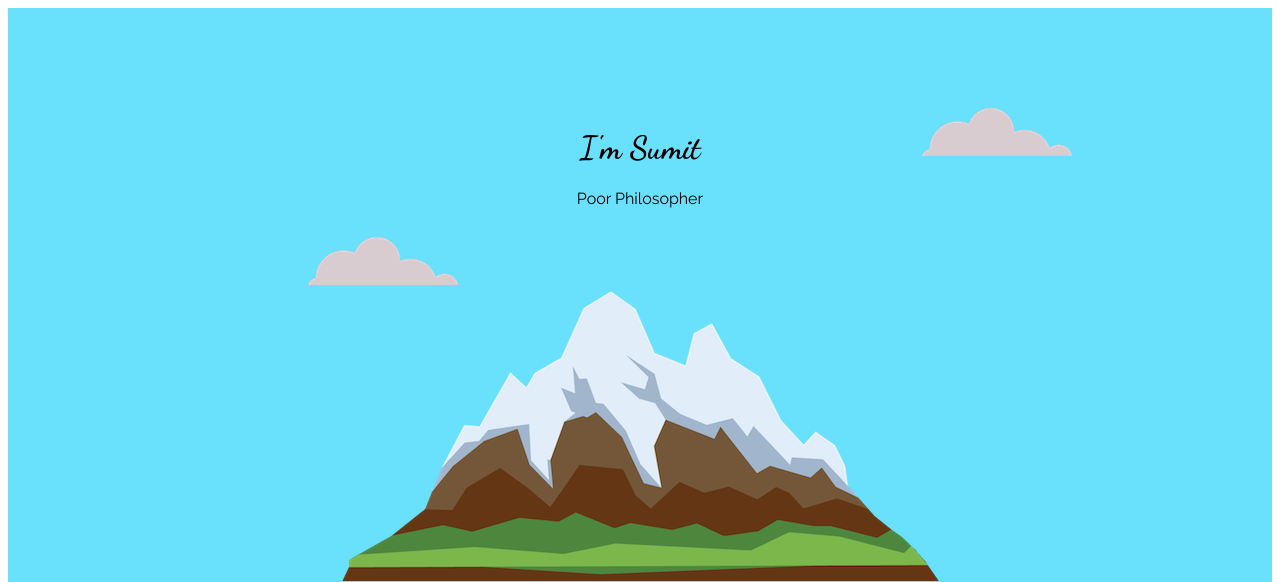
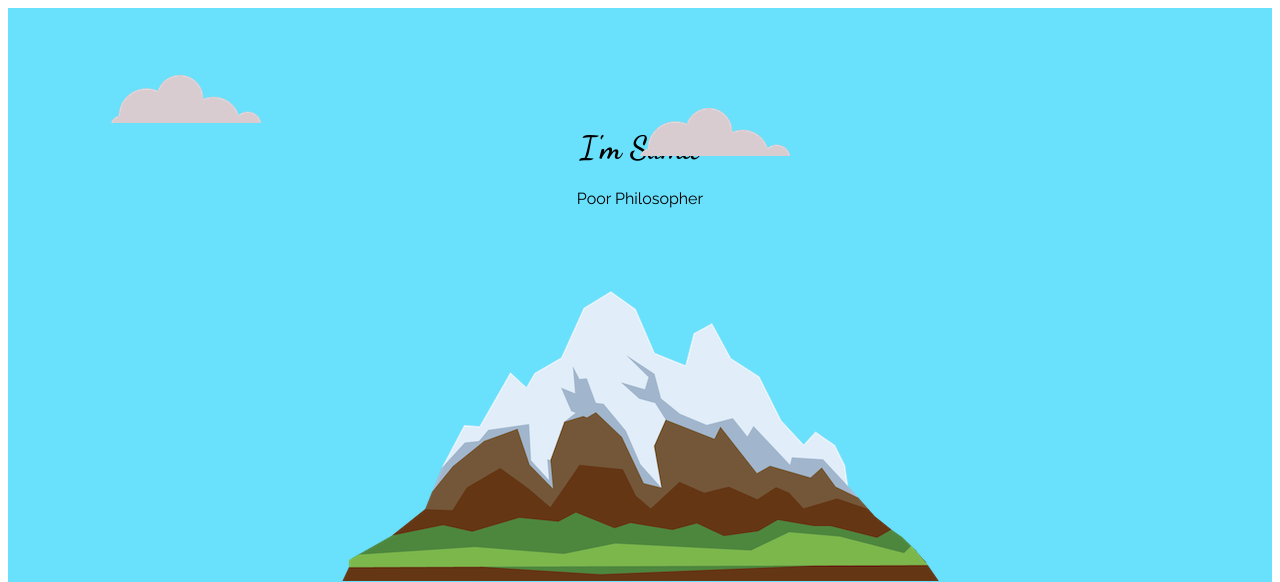
Before and after one commit to skybiet89/mysite, a plain HTML site: page index.html in a window 1280 px wide. Shown: the top 582 px of the page. Drawn offline with Linux system fonts and the light colour scheme.

Commit message:
Update styles.css

```diff
--- a/css/styles.css
+++ b/css/styles.css
@@ -22,13 +22,13 @@ h1 {
 
 .topcloud {
     position: absolute;
-    right: 200px;
+
 }
 
 .bottomcloud {
     position: absolute;
-    left: 300px;
-    bottom: 300px;
+    right:80%;
+    bottom: 80%;
 }
 
 .text {
```
